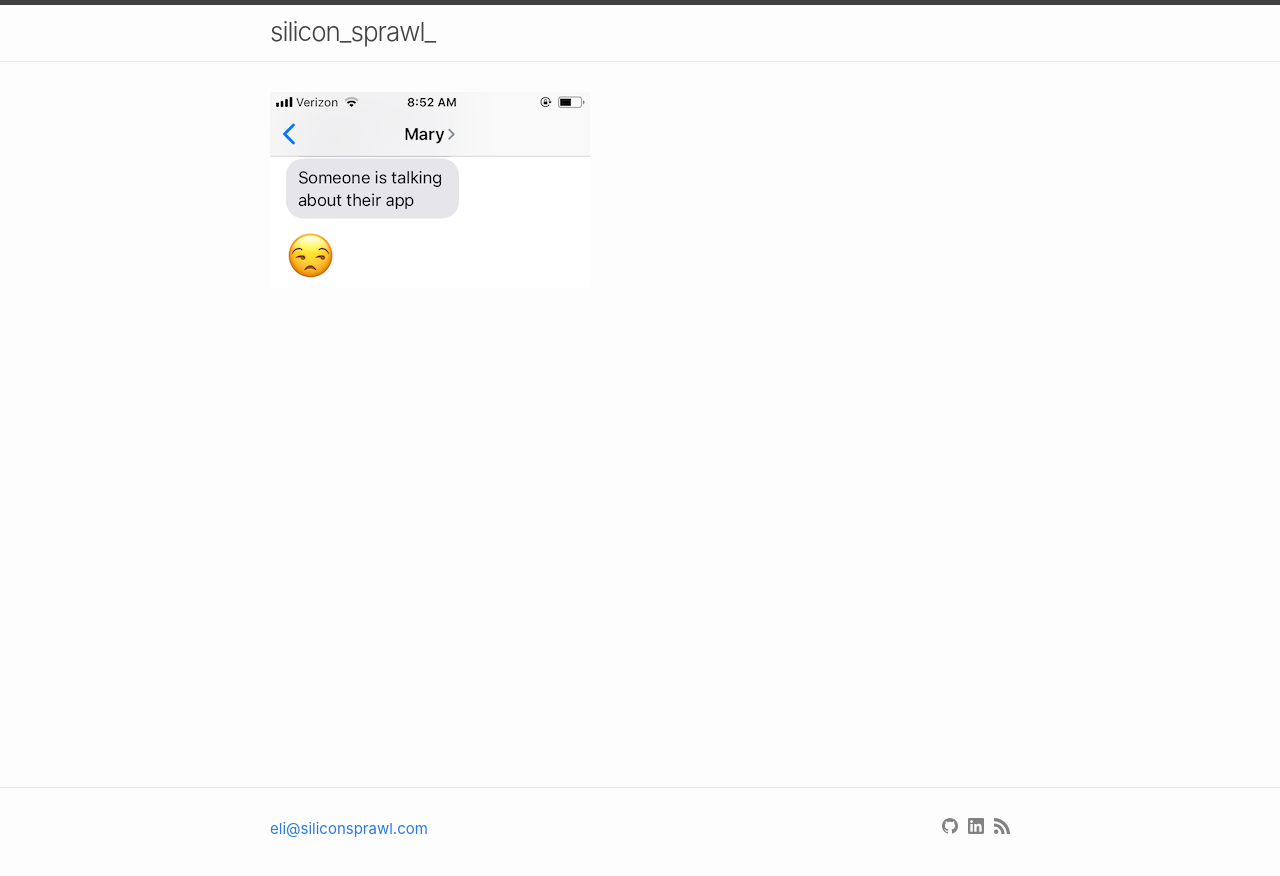
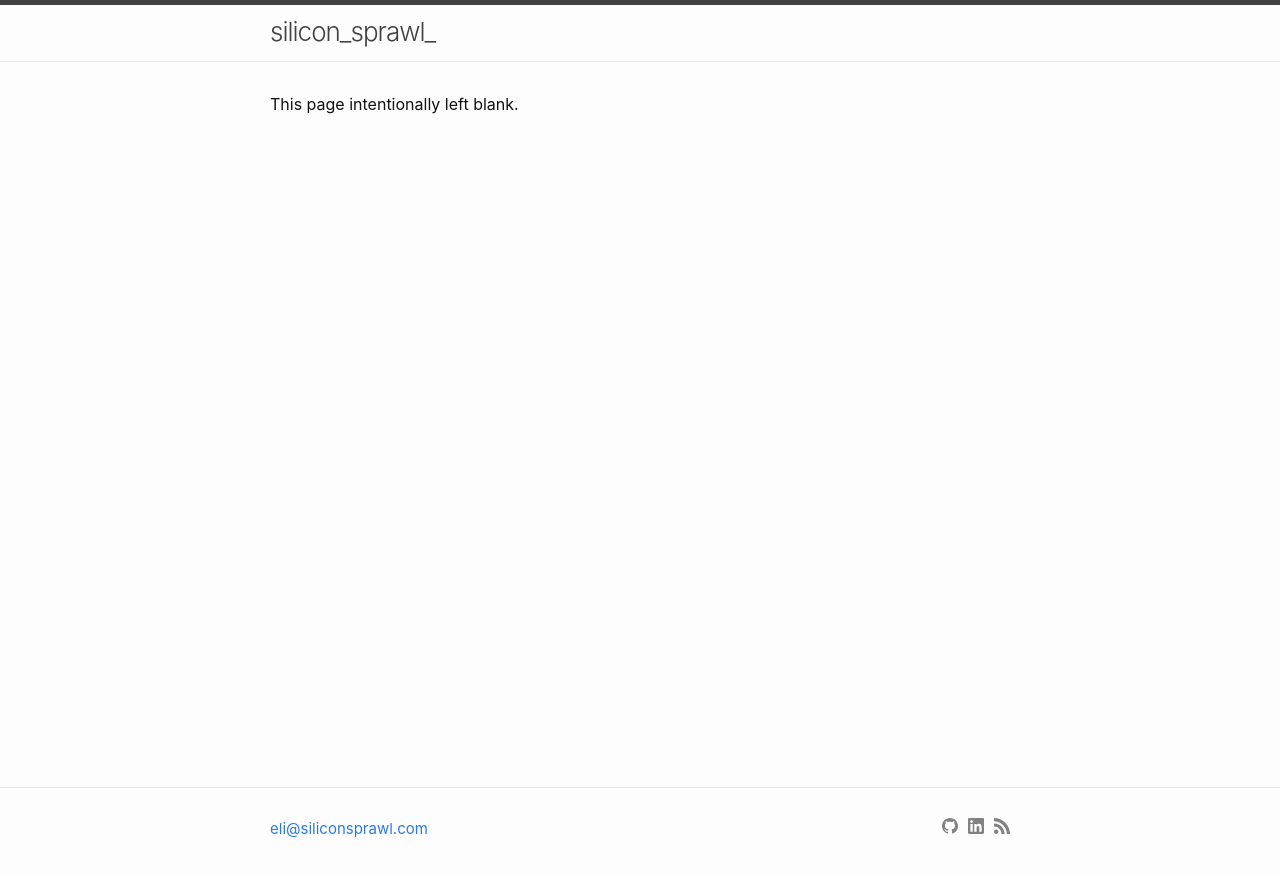
Before and after one commit to elindsey/elindsey.github.io, a Jekyll site: the page built from index.md, in a window 1280 px wide. Shown: the top 876 px of the page. Built offline with Jekyll 4.4.1, drawn with Linux system fonts in a browser that asks for light colours.

Commit message:
landing page update

```diff
--- a/index.md
+++ b/index.md
@@ -2,4 +2,4 @@
 layout: home
 ---
 
-<img src="/assets/app.png" alt="Apps ugh">
+This page intentionally left blank.
```
Also changed, not shown: assets/app.png (deleted).
